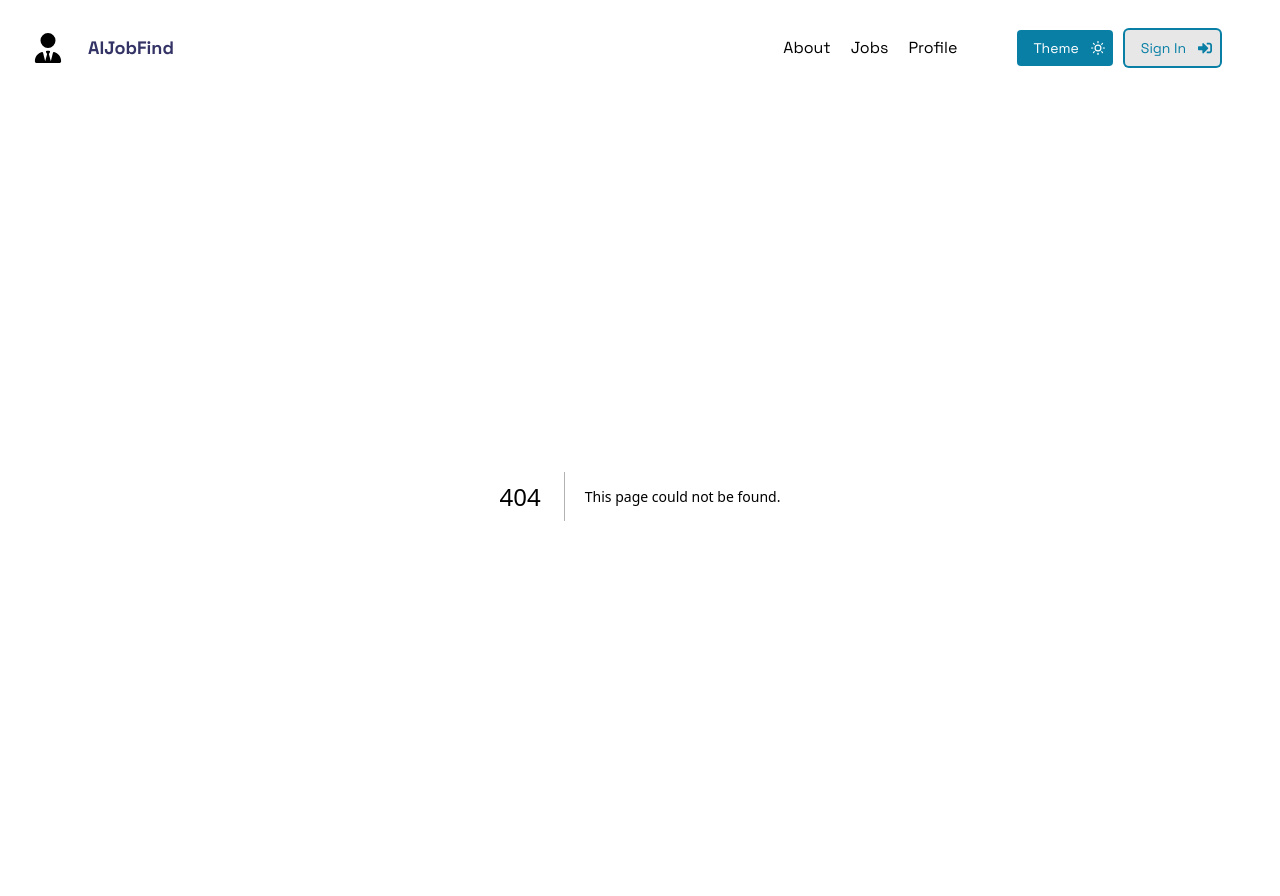
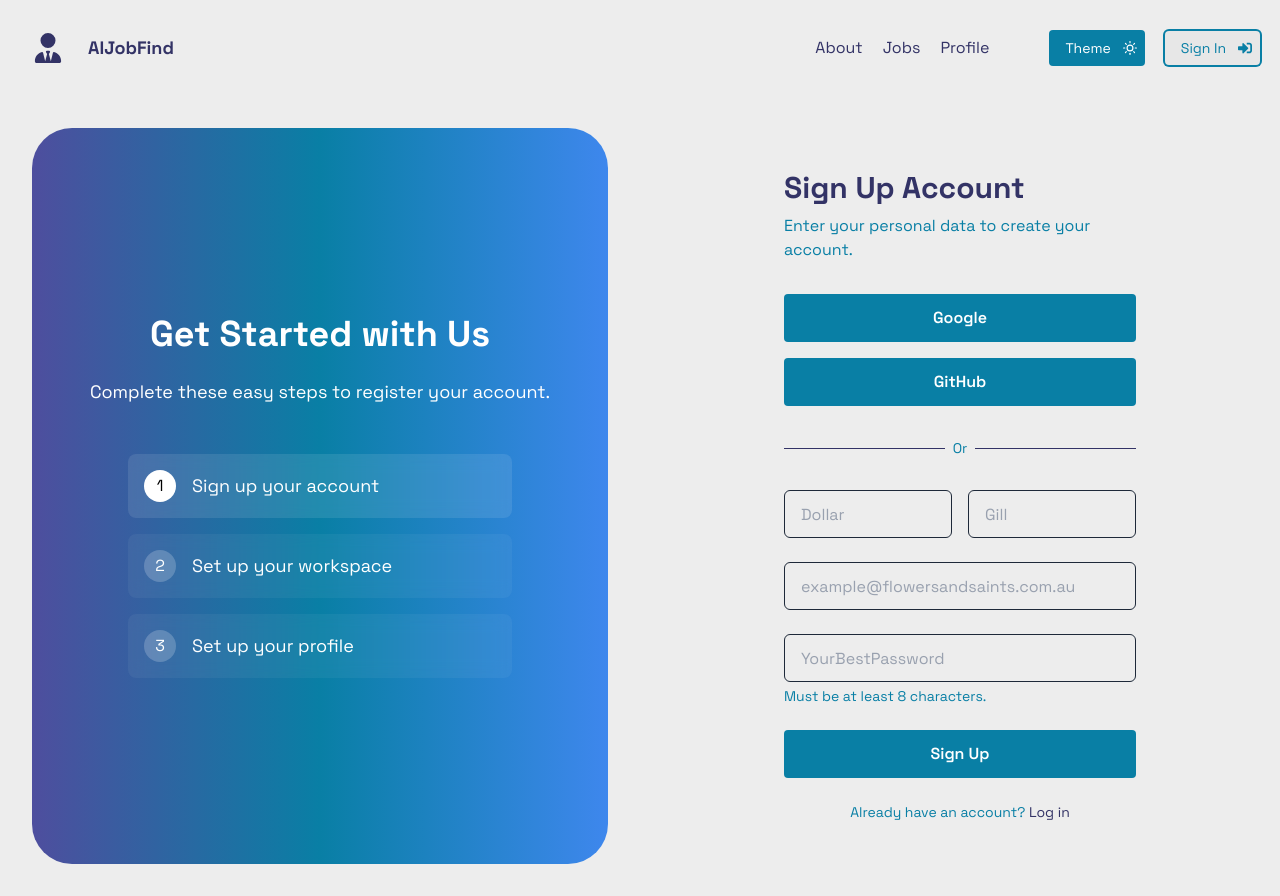
Before and after one commit to auli-aziz/JobSeekAI, a Next.js app: page /signin in a window 1280 px wide. Before the commit this address had no page. Built offline with nearby package versions, Linux system fonts and the light colour scheme.

Commit message:
feat: add initial auth page

```diff
--- a/src/app/layout.tsx
+++ b/src/app/layout.tsx
@@ -4,7 +4,7 @@ import { type Metadata } from "next";
 import NextTopLoader from 'nextjs-toploader'
 import { Header } from '~/components/Header'
 
-import { Inter, Rubik, Space_Grotesk } from 'next/font/google'
+import { Space_Grotesk } from 'next/font/google'
 
 export const metadata: Metadata = {
   title: "AJF",
@@ -12,10 +12,6 @@ export const metadata: Metadata = {
   icons: [{ rel: "icon", url: "/favicon.ico" }],
 };
 
-const inter = Inter({
-  subsets: ['latin'],
-  variable: '--inter'
-})
 const space_grotesk = Space_Grotesk({
   subsets: ['latin'],
   variable: '--font-space-grotesk'
--- /dev/null
+++ b/src/app/signin/page.tsx
@@ -0,0 +1,80 @@
+'use client'
+
+import Button from '~/components/Button'
+import Link from 'next/link'
+
+export default function SignUpPage() {
+  const inputClass =
+    'h-12 w-full rounded-md border border-gray-800 bg-background px-4 text-white placeholder:text-gray-400 focus:outline-none focus:ring-2 focus:ring-primary'
+
+  return (
+    <div className="flex min-h-screen flex-col lg:flex-row bg-background text-primary">
+      {/* Left Section */}
+      <div className="relative hidden w-1/2 p-8 lg:block">
+        <div className="h-full w-full overflow-hidden rounded-[40px] bg-span-bg">
+          <div className="flex h-full flex-col items-center justify-center px-8 text-center text-white">
+            <h2 className="mb-6 text-4xl font-bold">Get Started with Us</h2>
+            <p className="mb-12 text-lg">Complete these easy steps to register your account.</p>
+
+            <div className="w-full max-w-sm space-y-4">
+              {["Sign up your account", "Set up your workspace", "Set up your profile"].map((step, index) => (
+                <div key={index} className={`rounded-lg p-4 backdrop-blur-sm ${index === 0 ? "bg-white/10" : "bg-white/5"}`}>
+                  <div className="flex items-center gap-4">
+                    <span className={`flex h-8 w-8 items-center justify-center rounded-full ${index === 0 ? "bg-white text-black" : "bg-white/20 text-white"}`}>
+                      {index + 1}
+                    </span>
+                    <span className="text-lg">{step}</span>
+                  </div>
+                </div>
+              ))}
+            </div>
+          </div>
+        </div>
+      </div>
+
+      {/* Right Section */}
+      <div className="flex w-full items-center justify-center p-6 lg:w-1/2">
+        <div className="w-full max-w-md rounded-[40px] p-12">
+          <div className="mx-auto max-w-sm">
+            <h2 className="mb-2 text-3xl font-bold">Sign Up Account</h2>
+            <p className="mb-8 text-secondary">Enter your personal data to create your account.</p>
+
+            <div className="mb-8 grid gap-4">
+              <Button className="h-12 w-full">Google</Button>
+              <Button className="h-12 w-full">GitHub</Button>
+            </div>
+
+            <div className="relative mb-8">
+              <div className="absolute inset-0 flex items-center">
+                <div className="w-full border-t border-border" />
+              </div>
+              <div className="relative flex justify-center text-sm">
+                <span className="bg-background px-2 text-secondary">Or</span>
+              </div>
+            </div>
+
+            <form className="space-y-6">
+              <div className="grid gap-4 md:grid-cols-2">
+                <input type="text" placeholder="Dollar" className={inputClass} />
+                <input type="text" placeholder="Gill" className={inputClass} />
+              </div>
+              <input type="email" placeholder="example@flowersandsaints.com.au" className={inputClass} />
+              <div>
+                <input type="password" placeholder="YourBestPassword" className={inputClass} />
+                <p className="mt-1 text-sm text-secondary">Must be at least 8 characters.</p>
+              </div>
+              <Button className="h-12 w-full">Sign Up</Button>
+
+              <p className="text-center text-sm text-secondary">
+                Already have an account?{' '}
+                <Link href="/login" className="text-primary hover:underline">
+                  Log in
+                </Link>
+              </p>
+            </form>
+          </div>
+        </div>
+      </div>
+    </div>
+  )
+}
--- a/src/components/Header.tsx
+++ b/src/components/Header.tsx
@@ -1,38 +1,70 @@
 "use client";
+
 import Link from "next/link";
-import Button from "./Button";
+import { useState } from "react";
+import { FaUserTie } from "react-icons/fa6";
+import { FaSignInAlt } from "react-icons/fa";
+import { FaBars, FaTimes } from "react-icons/fa";
 import ThemeSwitch from "./ThemeSwitch";
-import { FaSignInAlt } from "react-icons/fa";
-import { FaUserTie } from "react-icons/fa6";
 
 export const Header = () => {
+  const [menuOpen, setMenuOpen] = useState(false);
+
   return (
-    <header className="mx-auto flex max-w-screen-2xl items-center justify-between p-5">
+    <header className="relative mx-auto flex max-w-screen-2xl items-center justify-between p-5">
+      {/* Logo */}
+      <Link href={"/"}>
         <div className="flex items-center gap-3">
           <div className="flex h-14 w-14 items-center justify-center">
             <FaUserTie className="text-3xl" />
           </div>
-        <strong className="text-primary text-lg select-none">AIJobFind</strong>
+          <strong className="text-primary text-lg select-none">
+            AIJobFind
+          </strong>
         </div>
+      </Link>
 
-      <div className="flex items-center gap-5">
-        <nav className="flex gap-5">
+      {/* Desktop Actions + Navigation */}
+      <div className="hidden items-center gap-5 md:flex">
+        {/* Desktop Navigation (now beside ThemeSwitch) */}
+        <nav className="mr-10 flex items-center gap-5">
           <a href="">About</a>
           <a href="">Jobs</a>
           <a href="">Profile</a>
         </nav>
-        <div className="mx-10 flex items-center gap-3">
+
         <ThemeSwitch />
         <Link
-            href={"/"}
-            type="button"
-            className="rounded px-2 py-2 text-sm bg-button-secondary text-secondary ring-secondary ring-2 text-destructive inline-flex w-fit min-w-[95px] items-center justify-between gap-3"
+          href="/signin"
+          className="bg-button-secondary text-secondary ring-secondary text-destructive inline-flex h-[34.5px] w-fit min-w-[95px] items-center justify-between gap-3 rounded px-2 py-2 text-sm ring-2"
         >
           <span className="ml-2">Sign In</span>
           <FaSignInAlt />
         </Link>
       </div>
+
+      {/* Mobile menu toggle */}
+      <div className="flex items-center gap-3 md:hidden">
+        <ThemeSwitch />
+        <button
+          onClick={() => setMenuOpen(!menuOpen)}
+          className="text-primary text-2xl"
+        >
+          {menuOpen ? <FaTimes /> : <FaBars />}
+        </button>
       </div>
+
+      {/* Mobile Menu */}
+      {menuOpen && (
+        <div className="bg-background-secondary absolute top-20 right-5 z-50 flex w-48 flex-col gap-4 rounded-md p-4 text-sm shadow-md md:hidden">
+          <a href="">About</a>
+          <a href="">Jobs</a>
+          <a href="">Profile</a>
+          <Link href="/">
+            <span className="text-button">Sign In</span>
+          </Link>
+        </div>
+      )}
     </header>
   );
 };
```
Lines whose indentation alone changed are shown as unchanged.
